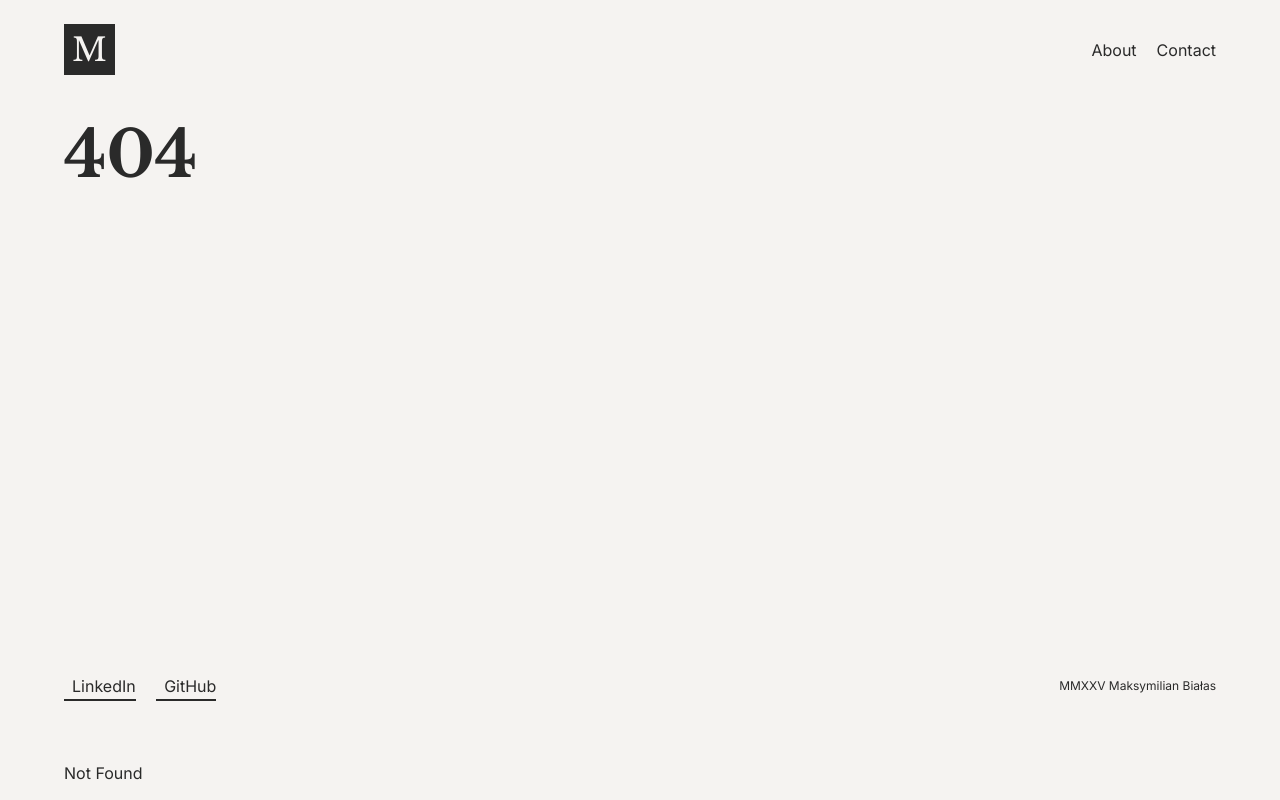
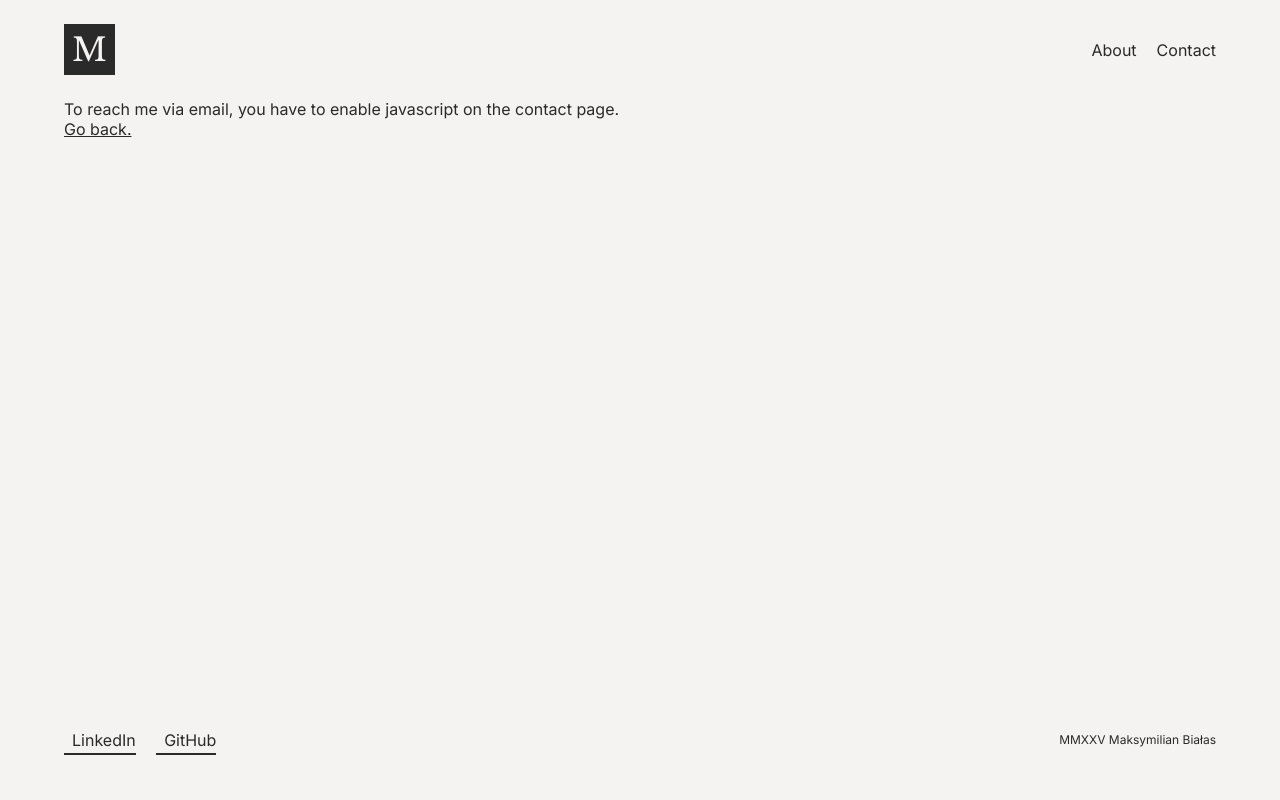
Before and after one commit to maksbialas/maksbialas.com, a SvelteKit app: page /contact/email in a window 1280 px wide. Before the commit this address had no page. Built offline with nearby package versions, Linux system fonts and the light colour scheme.

Commit message:
Handle email link with no JS

```diff
--- a/src/routes/contact/+page.svelte
+++ b/src/routes/contact/+page.svelte
@@ -38,7 +38,7 @@
 		<h1>Contact</h1>
 		<p>If you'd like to get in touch, feel free to reach out via any of the platforms below:</p>
 		<div id="icons">
-			<a href="." onclick={email}>
+			<a href="/contact/email" onclick={email}>
 				<img src={mailIcon} alt="Mail icon" />
 			</a>
 			<a href="https://www.linkedin.com/in/maksbialas/" target="_blank">
--- /dev/null
+++ b/src/routes/contact/email/+page.svelte
@@ -0,0 +1,6 @@
+<div>
+	<div>
+		To reach me via email, you have to enable javascript on the contact page.
+	</div>
+	<a href="/contact">Go back.</a>
+</div>
```
